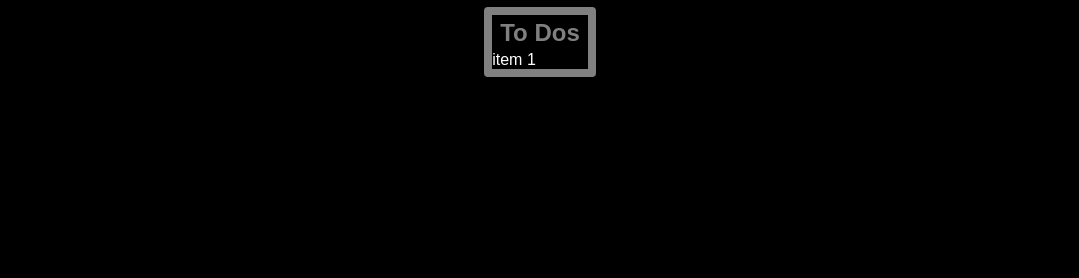
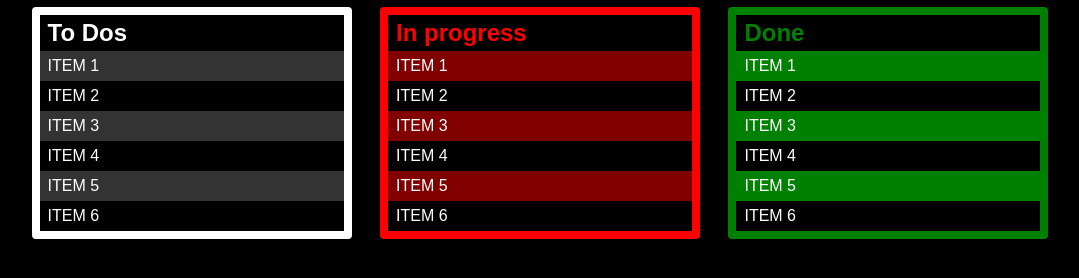
Before and after one commit to Sssanp/Neira_S_Building_Repositories_HW4, a plain HTML site: page index.html in a window 1280 px wide. Shown: the part 56-334 px from the top of the page, without its empty margins (100-1179 px from the left). Drawn offline with Linux system fonts and the light colour scheme.

Commit message:
adding and stylishing all list items

```diff
--- a/css/main.css
+++ b/css/main.css
@@ -41,6 +41,7 @@ article {
     margin: 10px 12px;
 
     text-align: left;
+    width: 25%;
 }
 
 article > h2 {
@@ -52,3 +53,36 @@ article > h2 {
 ul {
     list-style-type: none;
 }
+
+article:first-of-type {
+    border-color: white
+}
+
+article:first-of-type h2 {
+    color: white;
+}
+
+#inprogress { border-color: red}
+#inprogress  h2 { color: red}
+
+#done { border-color: green}
+#done  h2 { color: green}
+
+ul li{
+    padding: 6px 8px;
+    text-transform: uppercase;
+
+
+}
+
+#todo li:nth-child(odd) {
+    background-color: rgba(255, 255, 255, 0.2);
+}
+
+#inprogress li:nth-child(odd) {
+    background-color: rgba(255, 0, 0, 0.5);
+}
+
+#done li:nth-child(odd){
+    background-color: rgba(0, 255, 0, 0.5);
+}
--- a/index.html
+++ b/index.html
@@ -14,11 +14,42 @@
             <h1>Working with Cascade</h1>
         </header>
 
-        <article>
+        <article id="todo">
             <h2>To Dos</h2>
 
             <ul>
                 <li>item 1</li>
+                <li>item 2</li>
+                <li>item 3</li>
+                <li>item 4</li>
+                <li>item 5</li>
+                <li>item 6</li>
+            </ul>
+        </article>
+
+        <article id="inprogress">
+            <h2>In progress</h2>
+
+            <ul>
+                <li>item 1</li>
+                <li>item 2</li>
+                <li>item 3</li>
+                <li>item 4</li>
+                <li>item 5</li>
+                <li>item 6</li>
+            </ul>
+        </article>
+
+        <article id="done">
+            <h2>Done</h2>
+
+            <ul>
+                <li>item 1</li>
+                <li>item 2</li>
+                <li>item 3</li>
+                <li>item 4</li>
+                <li>item 5</li>
+                <li>item 6</li>
             </ul>
         </article>
     </main>
```
